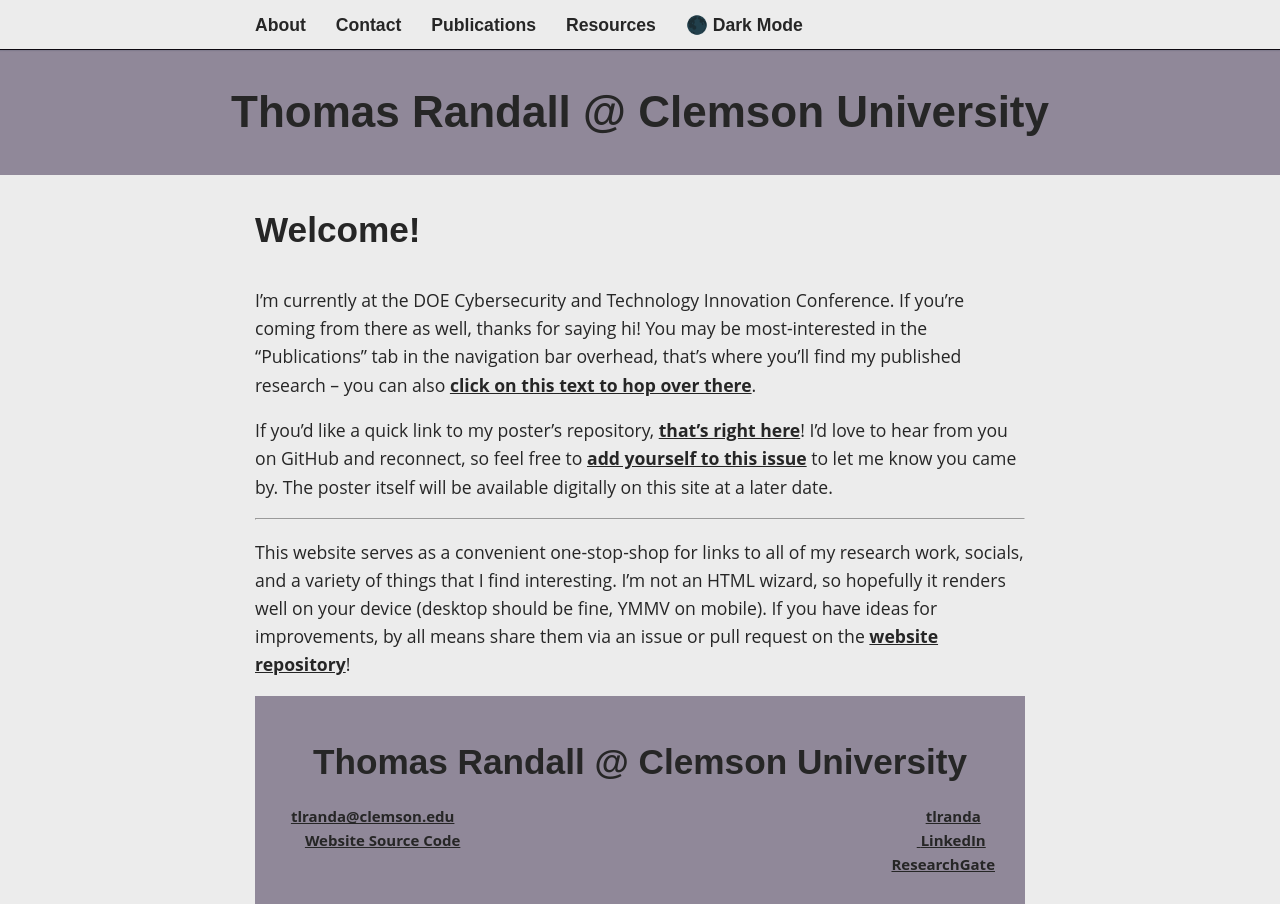
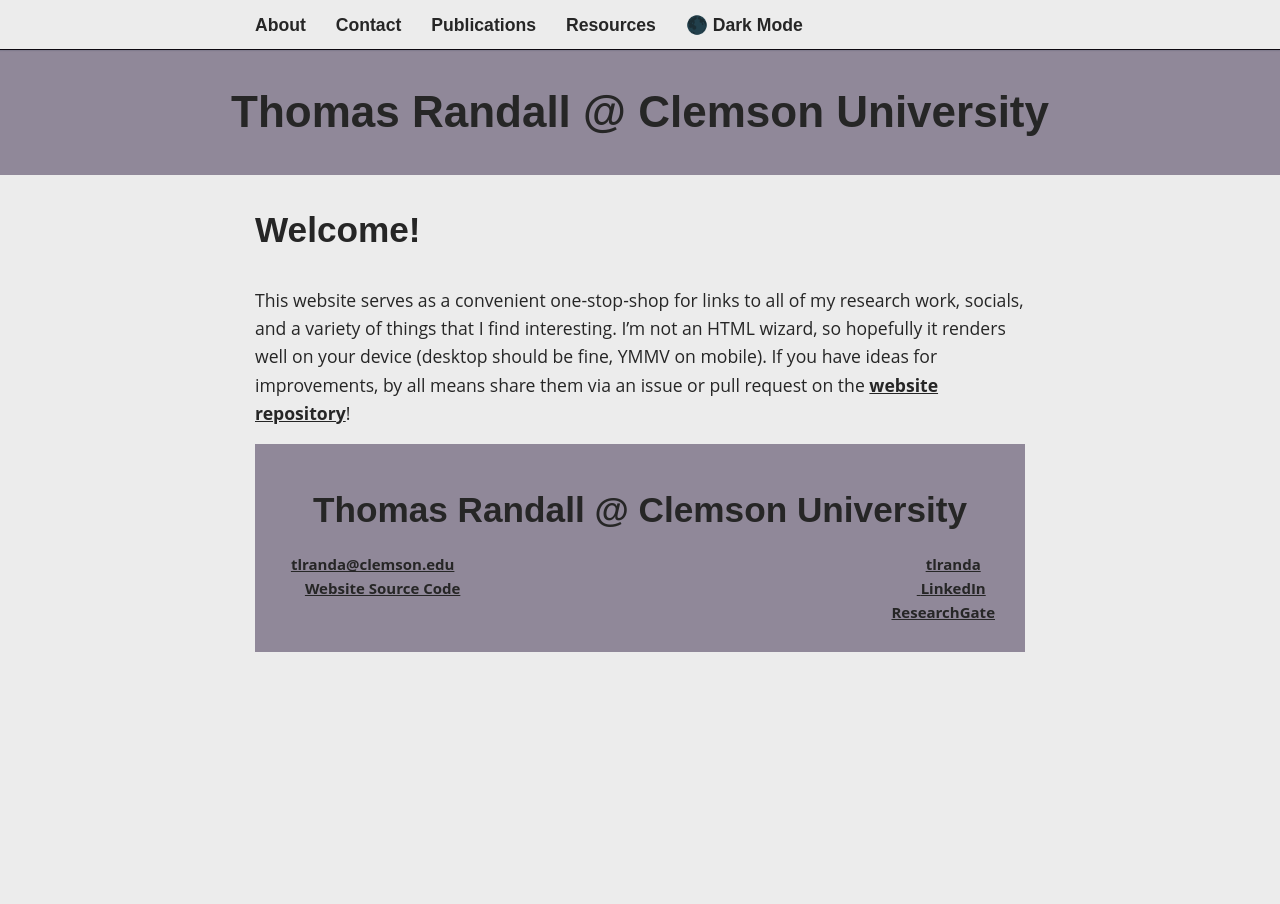
Before and after one commit to tlranda/tlranda.github.io, a Jekyll site: the page built from index.md, in a window 1280 px wide. Built offline with Jekyll 4.4.1, drawn with Linux system fonts in a browser that asks for light colours.

Commit message:
Update index.md
Not at DOE cybercon anymore

```diff
--- a/index.md
+++ b/index.md
@@ -4,16 +4,6 @@ layout: default
 
 <h2>Welcome!</h2>
 
-I'm currently at the DOE Cybersecurity and Technology Innovation Conference.
-If you're coming from there as well, thanks for saying hi!
-You may be most-interested in the "Publications" tab in the navigation bar overhead, that's where you'll find my published research -- you can also [click on this text to hop over there](/publications).
-
-If you'd like a quick link to my poster's repository, [that's right here](https://github.com/tlranda/lm_math)!
-I'd love to hear from you on GitHub and reconnect, so feel free to [add yourself to this issue](https://github.com/tlranda/lm_math/issues/1) to let me know you came by.
-The poster itself will be available digitally on this site at a later date.
-
-<hr>
-
 This website serves as a convenient one-stop-shop for links to all of my research work, socials, and a variety of things that I find interesting.
 I'm not an HTML wizard, so hopefully it renders well on your device (desktop should be fine, YMMV on mobile).
 If you have ideas for improvements, by all means share them via an issue or pull request on the [website repository](https://github.com/tlranda/tlranda.github.io)!
```
